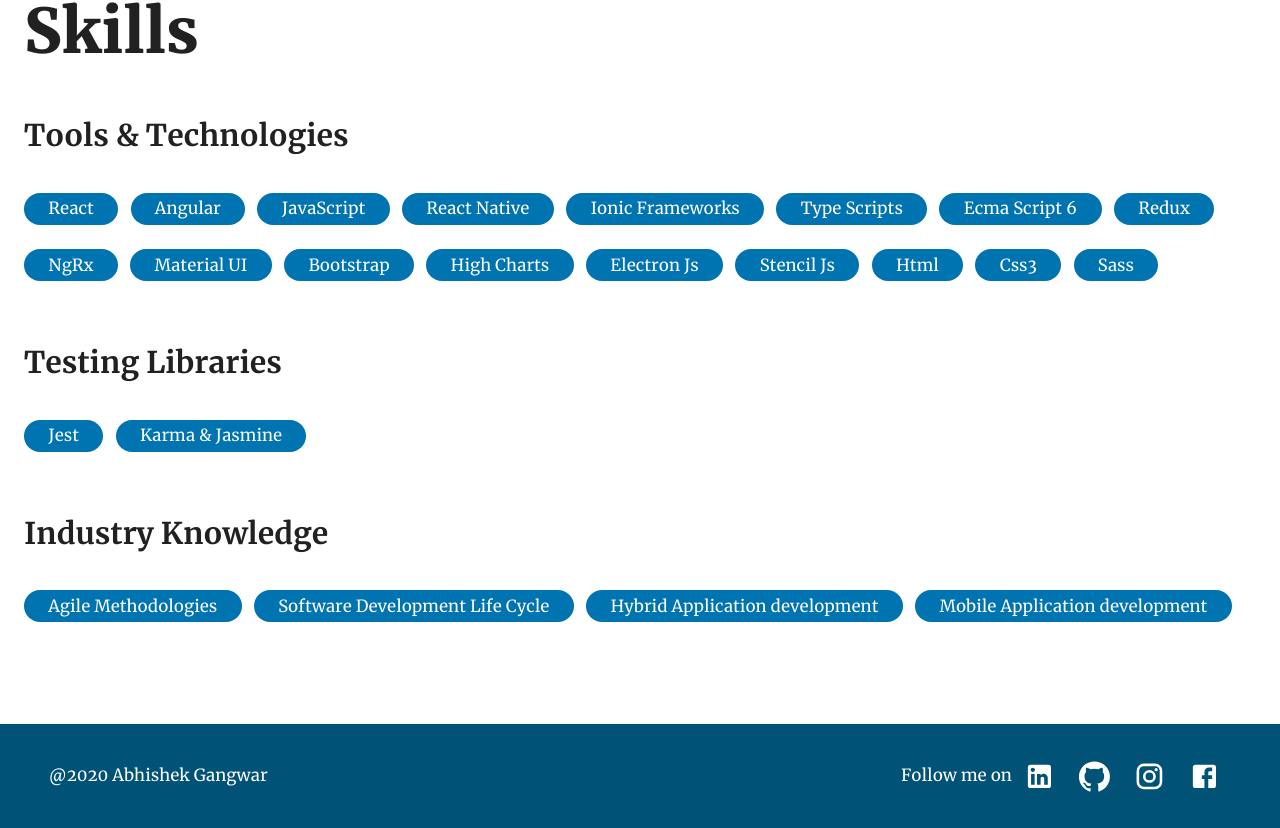
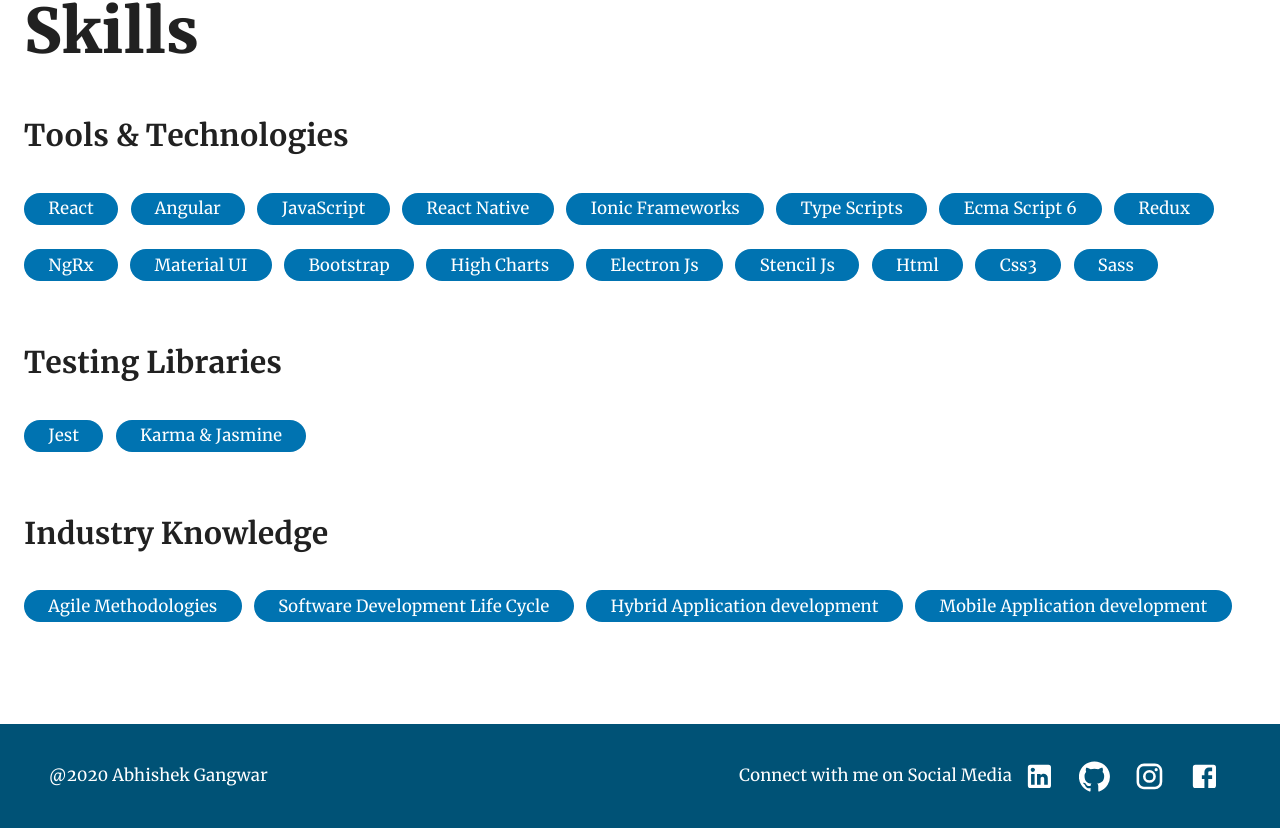
Before and after one commit to abhishekgangwar90/web-resume, a React (Create React App) app: page / in a window 1280 px wide. Shown: the part 1799-2627 px from the top of the page. Built offline with nearby package versions, Linux system fonts and the light colour scheme.

Commit message:
feat: footer accesibility fixes

```diff
--- a/src/atoms/Footer/footer-styles.tsx
+++ b/src/atoms/Footer/footer-styles.tsx
@@ -20,13 +20,13 @@
         alignItems: 'center',
       },
 
-      [theme.breakpoints.down('xs')]: {
+      [theme.breakpoints.down('md')]: {
         justifyContent: 'flex-start',
       },
     },
   },
   footerText: {
-    [theme.breakpoints.down('xs')]: {
+    [theme.breakpoints.down('md')]: {
       paddingTop: '4%',
     },
   },
--- a/src/atoms/Footer/index.tsx
+++ b/src/atoms/Footer/index.tsx
@@ -32,6 +32,7 @@
           return (
             <IconButton
               name={elm.name}
+              aria-label={elm.name}
               color="secondary"
               key={elm.id}
               onClick={() => handleSocialLinkClick(elm.url)}
@@ -54,7 +55,9 @@
             </Typography>
           </Grid>
           <Grid item xs={12} md={6}>
-            <Typography variant="body2">Follow me on</Typography>
+            <Typography variant="body2">
+              Connect with me on Social Media
+            </Typography>
             {renderSocialProfileIcons()}
           </Grid>
         </Grid>
```
